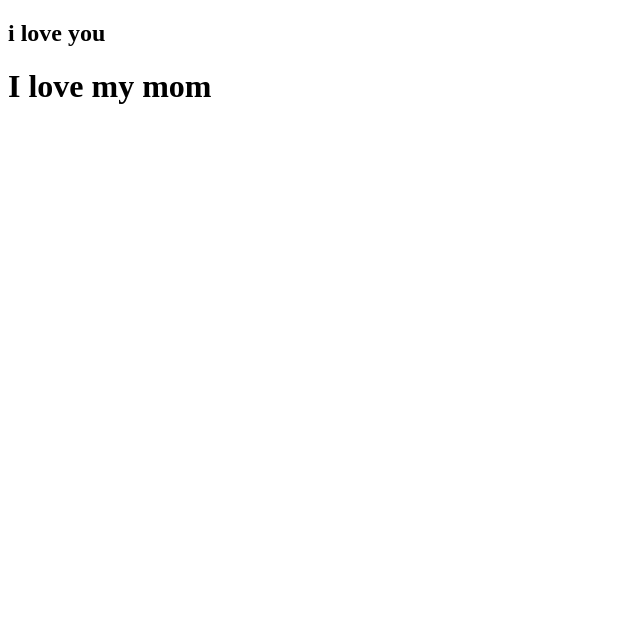
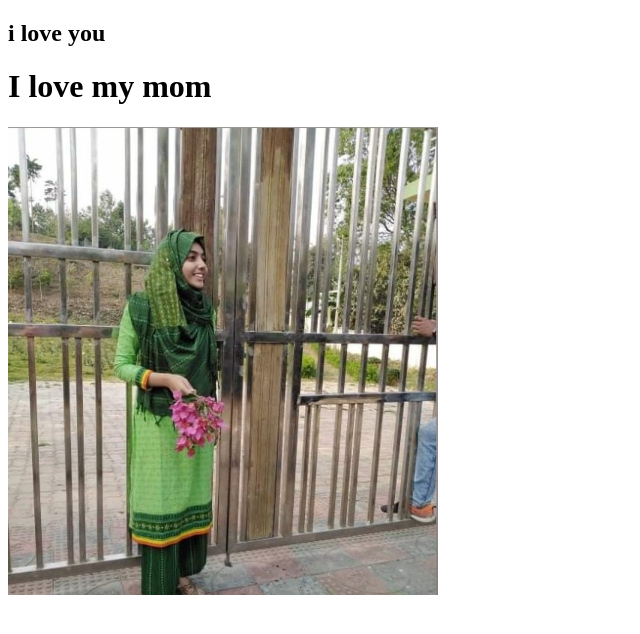
Before and after one commit to Jaki-pro/my-web-repo, a plain HTML site: page index.html in a window 1280 px wide. Shown: the whole page, without its empty margins (0-640 px from the left). Drawn offline with Linux system fonts and the light colour scheme.

Commit message:
for image file

```diff
--- a/index.html
+++ b/index.html
@@ -8,5 +8,6 @@
 <body>
     <h2>i love you</h2>
     <h1>I love my mom</h1>
+    <img src="nowshin.png" alt="">
 </body>
 </html>
```
Also changed, not shown: nowshin.png (added).
